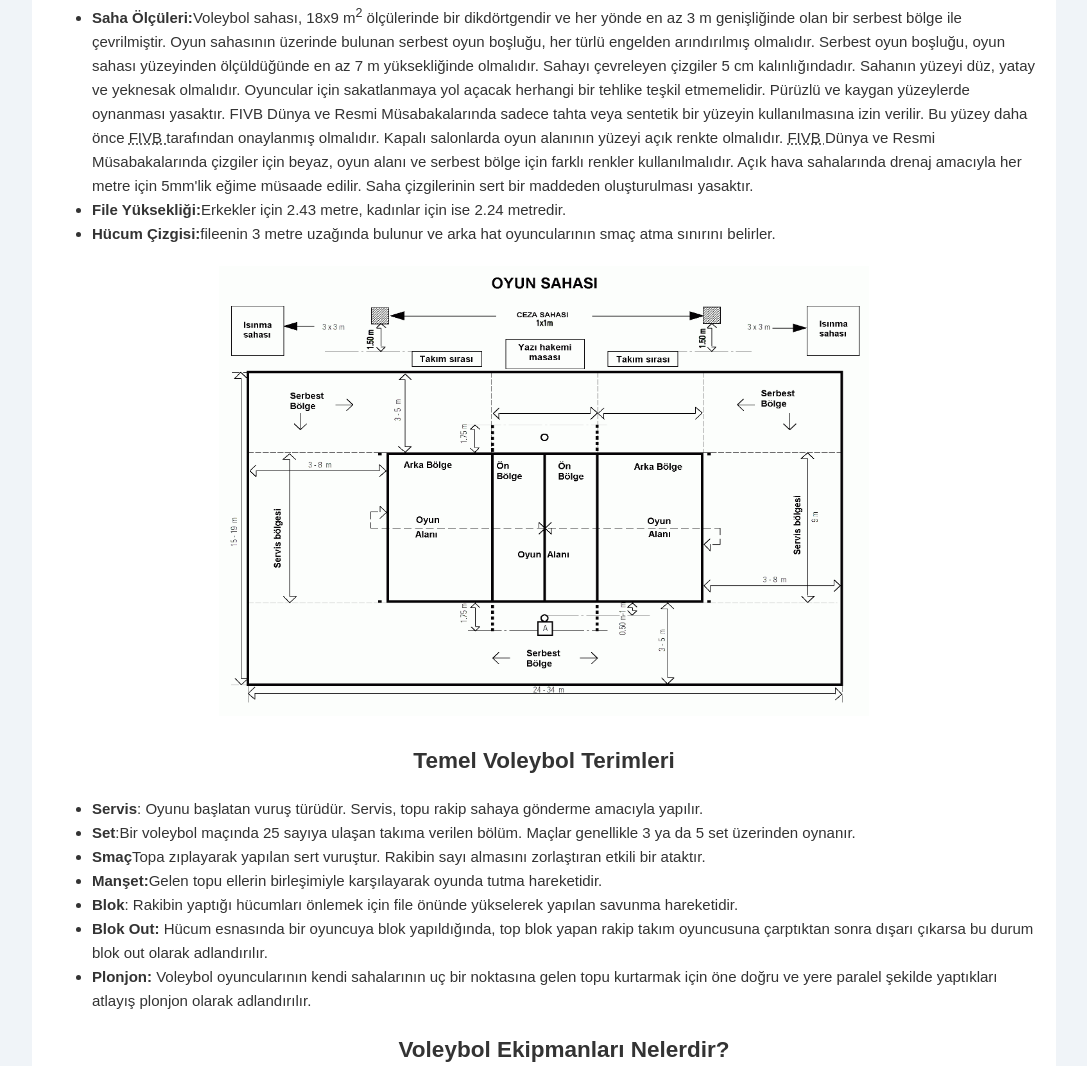
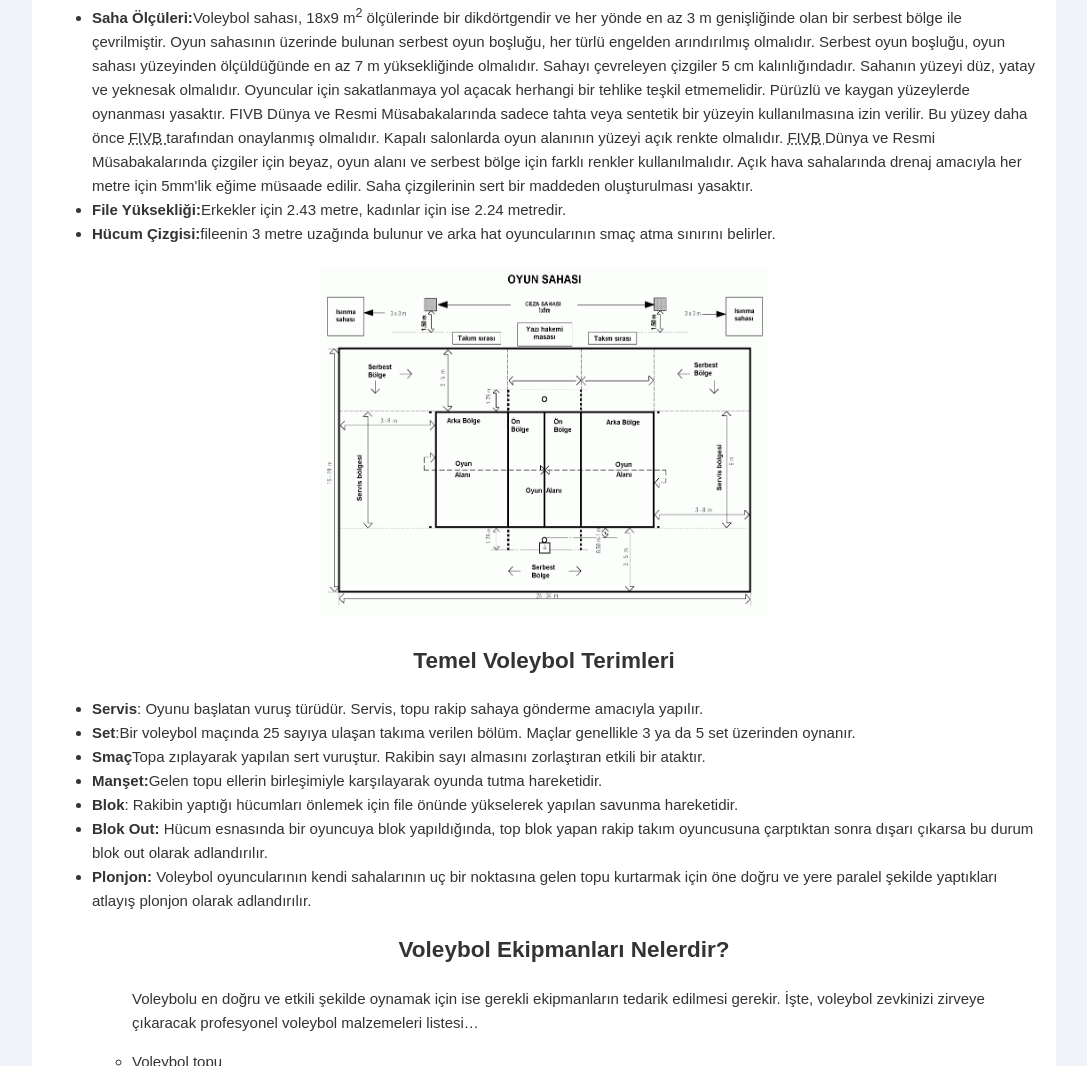
Before and after one commit to feyzaozkann/voleybol-sitesi, a plain HTML site: page index.html in a window 1280 px wide. Shown: the part 711-1777 px from the top of the page, without its empty margins (96-1183 px from the left). Drawn offline with Linux system fonts and the light colour scheme.

```diff
--- a/index.html
+++ b/index.html
@@ -60,7 +60,7 @@
                 <li><strong>Hücum Çizgisi:</strong>fileenin 3 metre uzağında bulunur ve arka hat oyuncularının smaç atma sınırını belirler.</li>
             </ul>
 	        <div class="resim-ortala">
-				<img src ="Fotoğraflar/saha.gif" alt="Saha Fotoğrafı" width="650px" height="450px"></pre>
+				<img src ="Fotoğraflar/saha.gif" alt="Saha Fotoğrafı" width="450px" height="350px"></pre>
 			</div>
 			<h2> Temel Voleybol Terimleri</h2>
 
```
